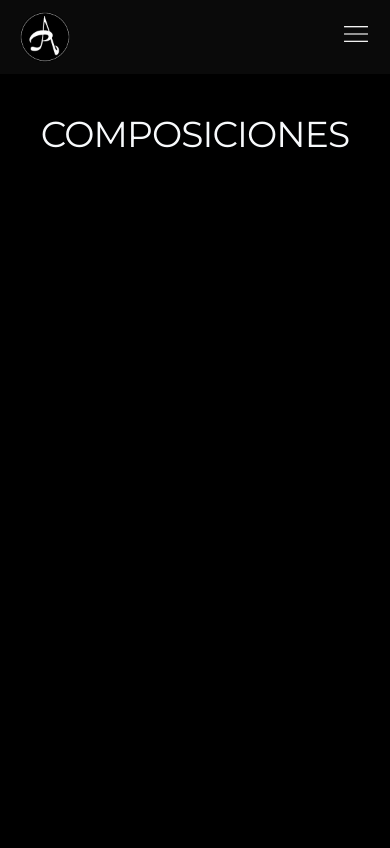
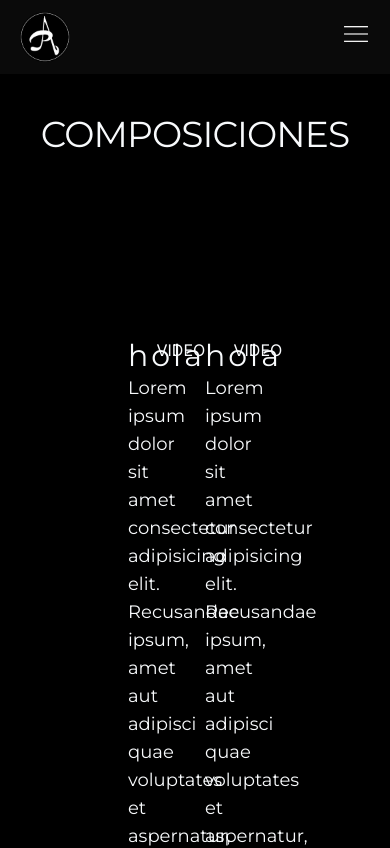
Before and after one commit to GC5355/web-agustin-pardo, a Next.js app: page /composicion in a window 390 px wide. Shown: the top 848 px of the page. Built offline with nearby package versions, Linux system fonts and the light colour scheme.

Commit message:
responsive lp. Avances composiciones

```diff
--- a/src/app/arreglos/page.tsx
+++ b/src/app/arreglos/page.tsx
@@ -1,6 +1,6 @@
 export default function arreglos() {
   return (
-    <main className="flex min-h-screen flex-col items-center justify-between p-24 pt-10  ">
+    <main className="flex min-h-screen flex-col items-center  p-24 pt-10  ">
       <div>
         <h1 className="text-4xl font-montserrat font-normal text-slate-50 tracking-tight lg:text-5xl">
          ARREGLOS
--- a/src/app/bio/page.tsx
+++ b/src/app/bio/page.tsx
@@ -21,7 +21,7 @@ export default function Bio() {
     Autoplay({ delay: 1500, stopOnInteraction: true })
   )
     return (
-      <main className="flex min-h-screen flex-col items-center justify-between pt-10 ">
+      <main className="flex min-h-screen flex-col items-center  pt-10 ">
         <div>
           <h1 className="text-4xl font-montserrat font-normal text-slate-50 tracking-tight lg:text-5xl">
             PAGINA DE BIO
--- a/src/app/composicion/page.tsx
+++ b/src/app/composicion/page.tsx
@@ -1,12 +1,44 @@
-import React from 'react'
+import React from "react";
 
 export default function composicion() {
   return (
-      <main className="flex min-h-screen flex-col items-center justify-between pt-10 ">
-        <div>
+    <main className="flex min-h-screen flex-col items-center pt-10 gap-10 mx-32">
       <h1 className="text-4xl font-montserrat font-normal text-slate-50 tracking-tight lg:text-5xl">
         COMPOSICIONES
       </h1>
+
+      <div className="flex content-center justify-center mt-36 max-w-full ">
+        <div className="grid grid-cols-2 gap-5 ">
+          <section className="grid grid-cols-2">
+            <div className="text-slate-50">
+              <h3 className="font-montserrat font-normal text-3xl tracking-widest text-slate-50 items-center select-none">
+                hola
+              </h3>
+              <p className="font-montserrat font-normal text-lg tracking-normal text-slate-50  items-center select-none">
+                Lorem ipsum dolor sit amet consectetur adipisicing elit.
+                Recusandae ipsum, amet aut adipisci quae voluptates et
+                aspernatur, nihil tempora, neque vero! Est et magnam nostrum
+                sed, ipsum ea odio a?
+              </p>
+            </div>
+            <div className="text-slate-50">VIDEO</div>
+          </section>
+
+          <section className="grid grid-cols-2">
+            <div className="text-slate-50">
+              <h3 className="font-montserrat font-normal text-3xl tracking-widest text-slate-50 items-center select-none">
+                hola
+              </h3>
+              <p className="font-montserrat font-normal text-lg tracking-normal text-slate-50  items-center select-none">
+                Lorem ipsum dolor sit amet consectetur adipisicing elit.
+                Recusandae ipsum, amet aut adipisci quae voluptates et
+                aspernatur, nihil tempora, neque vero! Est et magnam nostrum
+                sed, ipsum ea odio a?
+              </p>
+            </div>
+            <div className="text-slate-50">VIDEO</div>
+          </section>
+        </div>
       </div>
     </main>
   );
--- a/src/app/direccion/page.tsx
+++ b/src/app/direccion/page.tsx
@@ -2,7 +2,7 @@ import React from 'react'
 
 export default function direccion() {
     return (
-      <main className="flex min-h-screen flex-col items-center justify-between pt-10 ">
+      <main className="flex min-h-screen flex-col items-center pt-10 ">
         <div>
           <h1 className="text-4xl font-montserrat font-normal text-slate-50 tracking-tight lg:text-5xl">
             DIRECCIONES
--- a/src/app/page.tsx
+++ b/src/app/page.tsx
@@ -5,14 +5,15 @@ import foto from "@/imagenes/portada 2.jpg";
 import * as React from "react";
 import fotoSection from "@/imagenes/AGU01881.jpg";
 
+
 export default function Home() {
   return (
     <main className="flex h-max flex-col items-center justify-between">
-      <div className="relative w-full h-[500px]">
+      <div className="relative w-full h-[500px] ">
         <Image
           src={foto}
           alt="Descripción de la imagen"
-          className="object-cover w-full h-full"
+          className="object-cover w-full h-full "
           layout="fill"
         />
         <h1 className="font-montserrat font-normal text-2xl md:text-3xl lg:text-6xl tracking-widest text-slate-50 absolute inset-0 flex items-center justify-center select-none">
@@ -23,10 +24,10 @@ export default function Home() {
 
 
 
-        <div className="flex content-center justify-center mt-16  ">
-          <section className="grid grid-cols-2 gap-12 w-4/5">
-            <div>
-              <h2 className="font-montserrat font-normal text-3xl tracking-widest text-slate-50  items-center select-none">
+        <div className="flex content-center justify-center mt-36 ">
+          <section className="grid grid-cols-1 md:grid-cols-2 gap-12 w-4/5">
+            <div className="inline-grid gap-11 text-center md:text-left">
+              <h2 className="font-montserrat font-normal text-3xl tracking-widest text-slate-50 items-center select-none">
                 Bienvenidos a mi pagina web
               </h2>
               <p className="font-montserrat font-normal text-lg tracking-widest text-slate-50  items-center select-none">
@@ -35,8 +36,14 @@ export default function Home() {
                 error ipsum nobis possimus nemo totam hic ipsa vero maiores
                 consectetur aperiam adipisci, quis dolore.
               </p>
+              <p className="font-montserrat font-normal text-lg tracking-widest text-slate-50  items-center select-none ">
+                Lorem ipsum dolor sit amet consectetur adipisicing elit.
+                Excepturi repudiandae nemo deserunt nihil. Tempora laborum,
+                error ipsum nobis possimus nemo totam hic ipsa vero maiores
+                consectetur aperiam adipisci, quis dolore.
+              </p>
             </div>
-            <Image alt="imagen" src={fotoSection} height={500} width={500} />
+            <Image alt="imagen" src={fotoSection} height={700} width={700} />
           </section>
         </div>
 
--- a/src/components/footer.tsx
+++ b/src/components/footer.tsx
@@ -6,7 +6,7 @@ import { Icons } from "@/constants/icons";
 
 const footer = () => {
   return (
-    <div className=" grid grid-cols-5 bottom-0  py-8 pr-5 mt-12">
+    <div className=" grid grid-cols-5 bottom-0  bg-neutral-950 py-8 pr-5 mt-12">
       <div className="flex pl-4 ">
         <span className="flex grow justify-center  space-x-7">
           <h3 className=" font-normal text-slate-50 text-lg font-montserrat hover:scale-110 hover:font-semibold select-none">
@@ -18,7 +18,7 @@ const footer = () => {
         </span>
       </div>
 
-      <div className="flex space-x-4   col-start-5 justify-center content-center mr-11">
+      <div className="flex space-x-4  gap-1 col-start-5 justify-center content-center mr-16">
         <Link
           className="hover:scale-110"
           target="_blank"
--- a/src/components/navbar.tsx
+++ b/src/components/navbar.tsx
@@ -83,7 +83,7 @@ export const Navbar = () => {
           <Link
             href={link.href}
             key={i}
-            className="px-3 font-semibold  font-montserrat tracking-wide text-slate-50  cursor-pointer transition-all hover:font-bold select-none "
+            className="px-3 font-semibold  font-montserrat tracking-wide text-slate-50  cursor-pointer transition-all hover:font-bold hover:scale-110 select-none "
           >
             <div
               onClick={() => handleLinkClick(link.title)}
--- a/src/constants/icons.tsx
+++ b/src/constants/icons.tsx
@@ -41,8 +41,8 @@ export const Icons = {
       fill="none"
       stroke="#FFFFFF"
       strokeWidth="2"
-      stroke-linecap="round"
-      stroke-linejoin="round"
+      strokeLinecap="round"
+      strokeLinejoin="round"
     >
       <rect x="2" y="2" width="20" height="20" rx="5" ry="5" />
       <path d="M16 11.37A4 4 0 1 1 12.63 8 4 4 0 0 1 16 11.37z" />
@@ -59,8 +59,8 @@ export const Icons = {
       fill="none"
       stroke="#FFFFFF"
       strokeWidth="2"
-      stroke-linecap="round"
-      stroke-linejoin="round"
+      strokeLinecap="round"
+      strokeLinejoin="round"
     >
       <path d="M2.5 17a24.12 24.12 0 0 1 0-10 2 2 0 0 1 1.4-1.4 49.56 49.56 0 0 1 16.2 0A2 2 0 0 1 21.5 7a24.12 24.12 0 0 1 0 10 2 2 0 0 1-1.4 1.4 49.55 49.55 0 0 1-16.2 0A2 2 0 0 1 2.5 17" />
       <path d="m10 15 5-3-5-3z" />
@@ -76,8 +76,8 @@ export const Icons = {
       fill="none"
       stroke="#FFFFFF"
       strokeWidth="2"
-      stroke-linecap="round"
-      stroke-linejoin="round"
+      strokeLinecap="round"
+      strokeLinejoin="round"
     >
       <rect width="20" height="16" x="2" y="4" rx="2" />
       <path d="m22 7-8.97 5.7a1.94 1.94 0 0 1-2.06 0L2 7" />
@@ -93,9 +93,9 @@ export const Icons = {
     >
       <g
         stroke="#FFFFFF"
-        stroke-linecap="round"
-        stroke-linejoin="round"
-        stroke-miterlimit="10"
+        strokeLinecap="round"
+        strokeLinejoin="round"
+        strokeMiterlimit="10"
         strokeWidth="2"
       >
         <path d="m12 22c5.5228 0 10-4.4772 10-10 0-5.52285-4.4772-10-10-10-5.52285 0-10 4.47715-10 10 0 5.5228 4.47715 10 10 10z" />
```
Lines whose indentation alone changed are shown as unchanged.
